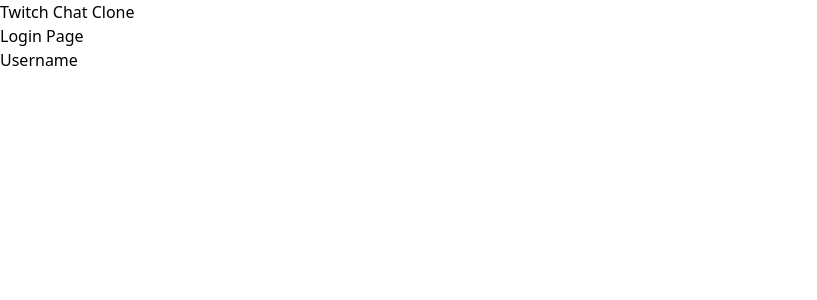
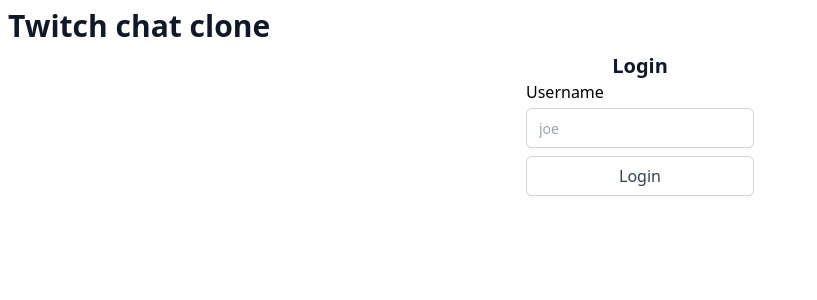
Before and after one commit to Alvai/twitch_chat, a React (Vite) app in the folder client/: page / in a window 1280 px wide. Shown: the top 300 px of the page, without its empty margins (0-817 px from the left). Built offline with nearby package versions, Linux system fonts and the light colour scheme.

Commit message:
add style

```diff
--- a/client/src/App.tsx
+++ b/client/src/App.tsx
@@ -9,7 +9,7 @@
   if (isAuthLoading) return <p>Loading...</p>;
 
   return (
-    <div>
+    <div className="grid place-items-center">
       <Navbar />
       {user ? <LiveChat /> : <LoginPage />}
     </div>
--- /dev/null
+++ b/client/src/components/Button.tsx
@@ -0,0 +1,16 @@
+const Button = ({
+  className = "",
+  children,
+  ...props
+}: React.ComponentProps<"button">) => {
+  return (
+    <button
+      className={`inline-flex items-center h-10 px-3 py-2 border border-gray-300 shadow-sm text-base font-medium rounded-md text-gray-700 bg-white hover:bg-gray-50 focus:outline-none focus:ring-2 focus:ring-offset-2 focus:ring-indigo-500 ${className}`}
+      {...props}
+    >
+      {children}
+    </button>
+  );
+};
+
+export { Button };
--- a/client/src/components/MessageFeed.tsx
+++ b/client/src/components/MessageFeed.tsx
@@ -21,7 +21,7 @@
 
   return (
     <div
-      style={{ height: 500, overflowY: "auto", scrollBehavior: "smooth" }}
+      className="w-full  h-[400px] overflow-y-auto scroll-smooth p-2"
       ref={messageContainerRef}
     >
       {messages.length === 0 ? (
@@ -29,7 +29,10 @@
       ) : (
         messages.map((message) => (
           <p key={message._id}>
-            {message.username}: {message.message}
+            <span className="font-semibold text-indigo-600">
+              {message.username}
+            </span>
+            : {message.message}
           </p>
         ))
       )}
--- a/client/src/components/MessageForm.tsx
+++ b/client/src/components/MessageForm.tsx
@@ -1,4 +1,5 @@
 import { FormEventHandler, useState } from "react";
+import { Button } from "./Button";
 
 const MessageForm = ({ onSubmit }: { onSubmit: (message: string) => void }) => {
   const [message, setMessage] = useState("");
@@ -10,18 +11,33 @@
   };
 
   return (
-    <form onSubmit={handleSubmit}>
+    <form
+      onSubmit={handleSubmit}
+      className="flex gap-2 items-center p-2 w-full"
+    >
+      <div className="flex-1">
+        <label htmlFor="message" className="sr-only">
+          Email
+        </label>
+        <div>
           <input
             type="text"
             name="message"
             value={message}
+            required
             onChange={(e) => {
               setMessage(e.target.value);
             }}
+            id="message"
+            className="shadow-sm h-10 focus:ring-indigo-500 border py-2 px-3 focus:border-indigo-500 block w-full sm:text-sm border-gray-300 rounded-md"
+            placeholder="hello"
+            aria-describedby="message"
           />
-      <button type="submit" disabled={message.length === 0}>
+        </div>
+      </div>
+      <Button type="submit" disabled={message.length === 0}>
         Send
-      </button>
+      </Button>
     </form>
   );
 };
--- a/client/src/components/Navbar.tsx
+++ b/client/src/components/Navbar.tsx
@@ -1,4 +1,5 @@
 import { useUser, useUserMutation } from "../hooks/useUser";
+import { Button } from "./Button";
 
 const Navbar = () => {
   const { data: user } = useUser();
@@ -9,11 +10,17 @@
   };
 
   return (
-    <nav>
-      <h1>Twitch Chat Clone</h1>
-      <div>
+    <nav className="flex w-full justify-between p-2">
+      <h1 className="text-3xl font-bold leading-7 text-gray-900 sm:text-3xl sm:truncate">
+        Twitch chat clone
+      </h1>
+      <div className="flex items-center gap-2">
         {user && <p>Logged as {user}</p>}
-        {user && <button onClick={logout}>Logout</button>}
+        {user && (
+          <Button type="button" onClick={logout}>
+            Logout
+          </Button>
+        )}
       </div>
     </nav>
   );
--- a/client/src/pages/LiveChat.tsx
+++ b/client/src/pages/LiveChat.tsx
@@ -5,7 +5,7 @@
 import { useState } from "react";
 
 const LiveChat = () => {
-  const [channel, setChannel] = useState("main");
+  const [channel, setChannel] = useState("general");
   // TODO: move URL to .env
   const { sendMessage, messages } = useWebsocket(
     `ws://localhost:3000?channel=${channel}`
@@ -18,24 +18,40 @@
   };
 
   return (
-    <div style={{ border: "1px solid black", width: "50%" }}>
-      <p>Live Chat</p>
+    <div className="border w-1/2 flex flex-col items-center">
+      <p className="text-base">Live Chat</p>
+      <span className="relative z-0 inline-flex shadow-sm rounded-md py-2">
         <button
-        onClick={() => {
-          setChannel("main");
-        }}
-      >
-        main
-      </button>
-      <button
+          type="button"
+          className="relative inline-flex items-center px-4 py-2 rounded-l-md border border-gray-300 bg-white text-sm font-medium text-gray-700 hover:bg-gray-50 focus:z-10 focus:outline-none focus:ring-1 focus:ring-indigo-500 focus:border-indigo-500"
           onClick={() => {
             setChannel("general");
           }}
         >
           general
         </button>
-      <div style={{ height: 2, width: "100%", backgroundColor: "black" }}></div>
+        <button
+          type="button"
+          className="-ml-px relative inline-flex items-center px-4 py-2 border border-gray-300 bg-white text-sm font-medium text-gray-700 hover:bg-gray-50 focus:z-10 focus:outline-none focus:ring-1 focus:ring-indigo-500 focus:border-indigo-500"
+          onClick={() => {
+            setChannel("spam");
+          }}
+        >
+          spam
+        </button>
+        <button
+          type="button"
+          className="-ml-px relative inline-flex items-center px-4 py-2 rounded-r-md border border-gray-300 bg-white text-sm font-medium text-gray-700 hover:bg-gray-50 focus:z-10 focus:outline-none focus:ring-1 focus:ring-indigo-500 focus:border-indigo-500"
+          onClick={() => {
+            setChannel("meme-revue");
+          }}
+        >
+          meme-revue
+        </button>
+      </span>
+      <div className="w-full border-t border-gray-300"></div>
       <MessageFeed messages={messages} />
+      <div className="w-full border-t border-gray-300"></div>
       <MessageForm onSubmit={handleSendMessage} />
     </div>
   );
--- a/client/src/pages/LoginPage.tsx
+++ b/client/src/pages/LoginPage.tsx
@@ -1,5 +1,6 @@
 import { FormEventHandler, useState } from "react";
 import { useUserMutation } from "../hooks/useUser";
+import { Button } from "../components/Button";
 
 const LoginPage = () => {
   const [username, setUsername] = useState("");
@@ -12,18 +13,32 @@
   };
 
   return (
-    <div>
-      <h1>Login Page</h1>
-      <form onSubmit={handleSubmit}>
+    <div className="flex flex-col items-center">
+      <h2 className="text-xl font-bold leading-7 text-gray-900 sm:text-xl sm:truncate">
+        Login
+      </h2>
+
+      <form onSubmit={handleSubmit} className="space-y-2 ">
+        <div className="space-y-1">
           <label htmlFor="username">Username</label>
           <input
+            className="shadow-sm h-10 focus:ring-indigo-500 border py-2 px-3 focus:border-indigo-500 block w-full sm:text-sm border-gray-300 rounded-md"
             type="text"
             id="username"
             value={username}
+            placeholder="joe"
             onChange={(e) => {
               setUsername(e.target.value);
             }}
           />
+        </div>
+        <Button
+          type="submit"
+          className="w-full justify-center"
+          disabled={username.length === 0}
+        >
+          Login
+        </Button>
       </form>
     </div>
   );
```
Lines whose indentation alone changed are shown as unchanged.
